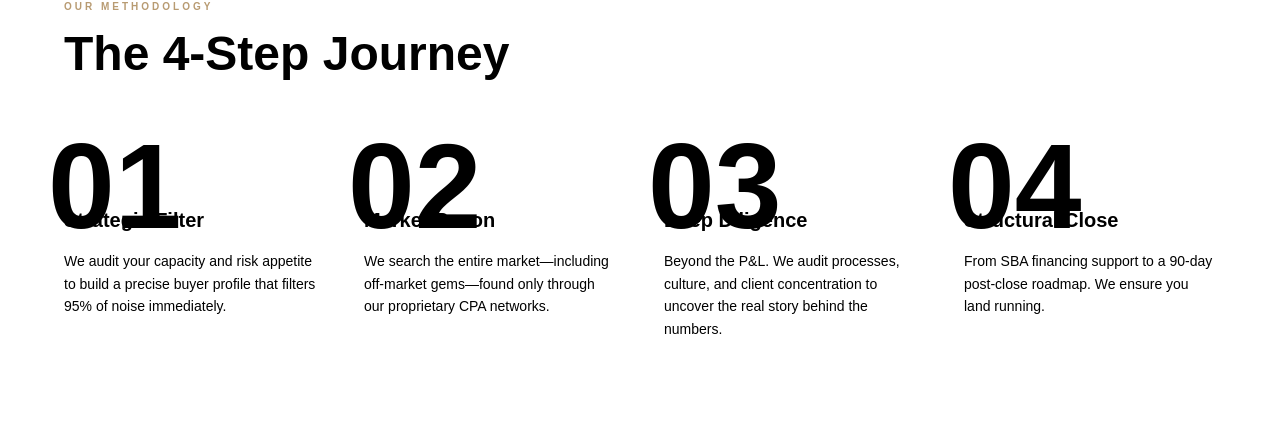
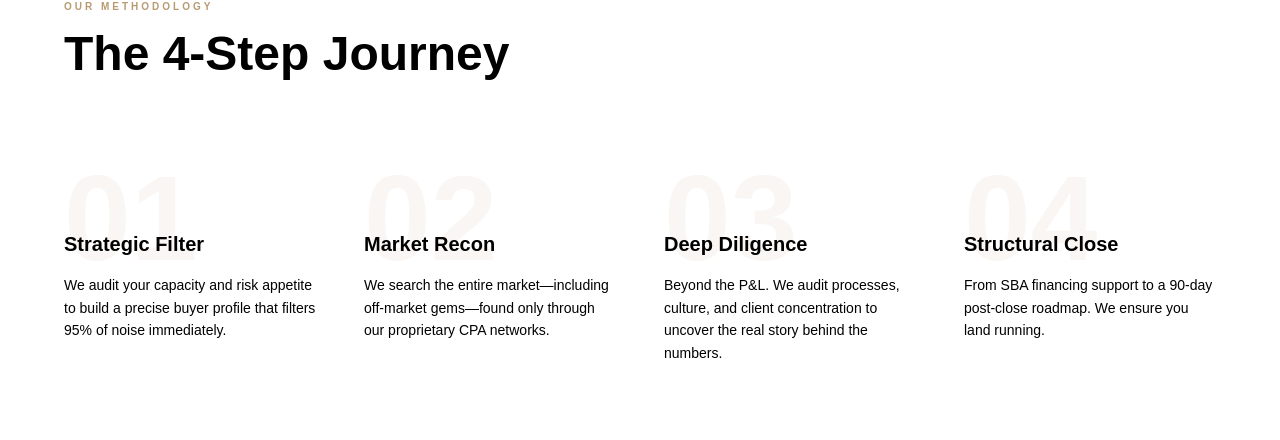
Before and after one commit to JatinBrandshow/world-assist, a Next.js app: page / in a window 1280 px wide. Shown: the part 2815-3255 px from the top of the page. Built offline with nearby package versions, Linux system fonts and the light colour scheme.

Commit message:
New Changes

```diff
--- a/src/components/GlobalReach.js
+++ b/src/components/GlobalReach.js
@@ -5,7 +5,7 @@ const GlobalReach = () => {
                 {/* Background Glow */}
                 <div className="absolute top-[30%] left-[-10%] w-[50vw] h-[20vw] bg-brand-gold/5 blur-[120px] -z-10 rotate-12"></div>
 
-                <div className="max-w-7xl mx-auto px-6 lg:px-16">
+                <div className="max-w-[1500px] mx-auto px-6 lg:px-16">
                     <div className="grid grid-cols-1 lg:grid-cols-2 gap-20 items-center">
                         {/* LEFT CONTENT */}
                         <div>
--- a/src/components/Methodology.js
+++ b/src/components/Methodology.js
@@ -15,8 +15,8 @@ const Methadology = () => {
                     {/* Grid */}
                     <div className="grid grid-cols-1 md:grid-cols-2 lg:grid-cols-4 gap-12">
                         {/* Step 1 */}
-                        <div className="relative pt-12">
-                            <span className="text-[120px] font-bold text-brand-gold/[0.05] leading-none absolute -top-8 -left-4 pointer-events-none font-jakarta">
+                        <div className="relative pt-18">
+                            <span className="absolute top-0 left-0 text-[120px] font-bold text-brand-gold leading-none font-jakarta pointer-events-none -z-10 opacity-8">
                                 01
                             </span>
 
@@ -31,8 +31,8 @@ const Methadology = () => {
                         </div>
 
                         {/* Step 2 */}
-                        <div className="relative pt-12">
-                            <span className="text-[120px] font-bold text-brand-gold/[0.05] leading-none absolute -top-8 -left-4 pointer-events-none font-jakarta">
+                        <div className="relative pt-18">
+                            <span className="absolute top-0 left-0 text-[120px] font-bold text-brand-gold leading-none font-jakarta pointer-events-none -z-10 opacity-8">
                                 02
                             </span>
 
@@ -47,8 +47,8 @@ const Methadology = () => {
                         </div>
 
                         {/* Step 3 */}
-                        <div className="relative pt-12">
-                            <span className="text-[120px] font-bold text-brand-gold/[0.05] leading-none absolute -top-8 -left-4 pointer-events-none font-jakarta">
+                        <div className="relative pt-18">
+                            <span className="absolute top-0 left-0 text-[120px] font-bold text-brand-gold leading-none font-jakarta pointer-events-none -z-10 opacity-8">
                                 03
                             </span>
 
@@ -63,8 +63,8 @@ const Methadology = () => {
                         </div>
 
                         {/* Step 4 */}
-                        <div className="relative pt-12">
-                            <span className="text-[120px] font-bold text-brand-gold/[0.05] leading-none absolute -top-8 -left-4 pointer-events-none font-jakarta">
+                        <div className="relative pt-18">
+                            <span className="absolute top-0 left-0 text-[120px] font-bold text-brand-gold leading-none font-jakarta pointer-events-none -z-10 opacity-8">
                                 04
                             </span>
 
--- a/src/components/Services.js
+++ b/src/components/Services.js
@@ -5,7 +5,7 @@ const Services = () => {
                 {/* Background Gradient */}
                 <div className="absolute inset-0 bg-[radial-gradient(circle_at_30%_30%,rgba(184,155,114,0.08)_0%,transparent_70%)]"></div>
 
-                <div className="max-w-7xl mx-auto px-6 lg:px-16 relative z-10">
+                <div className="max-w-[1500px] mx-auto px-6 lg:px-16 relative z-10">
                     {/* Header */}
                     <div className="flex flex-col lg:flex-row justify-between items-end gap-12 mb-20">
                         <div className="max-w-xl">
```
